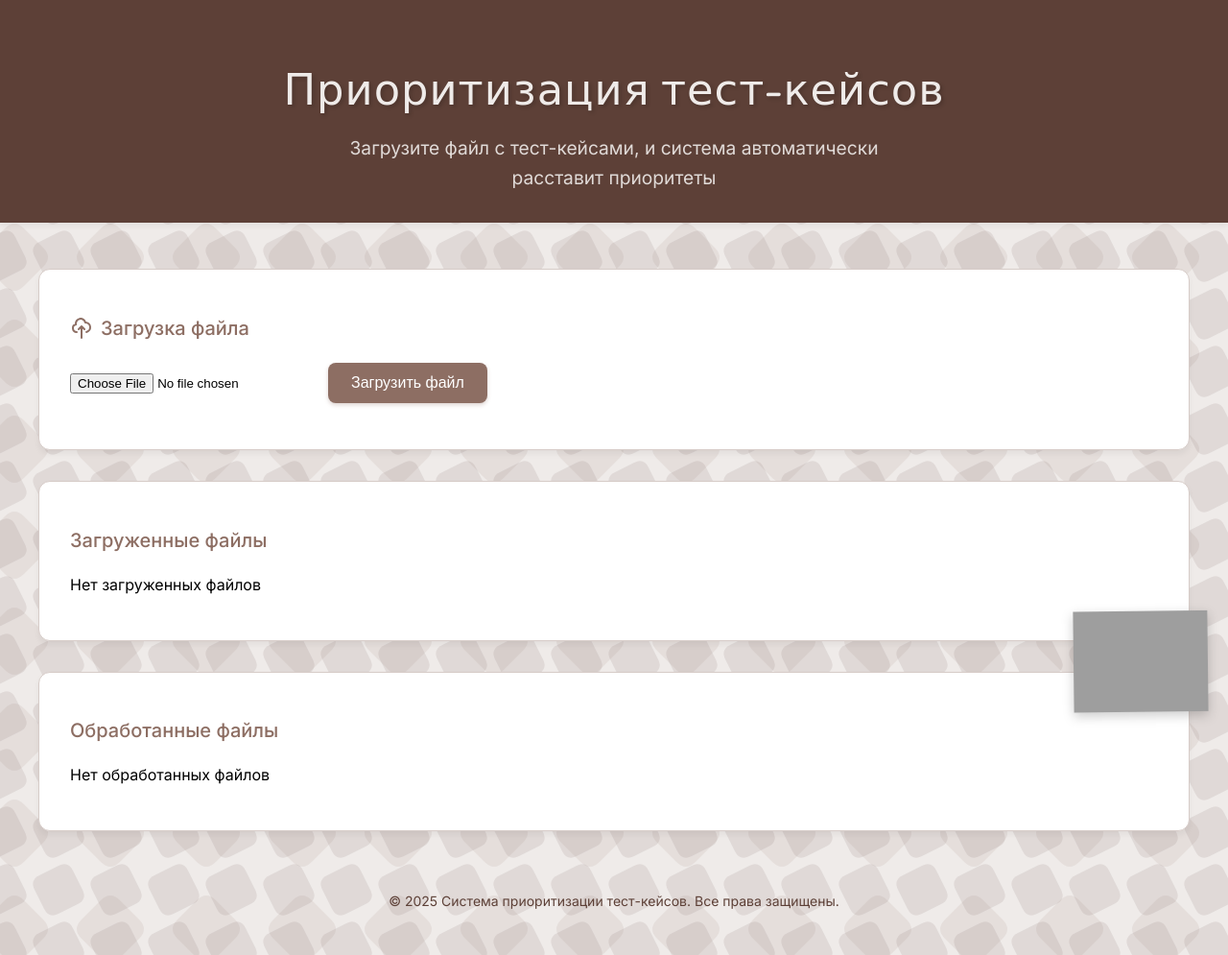
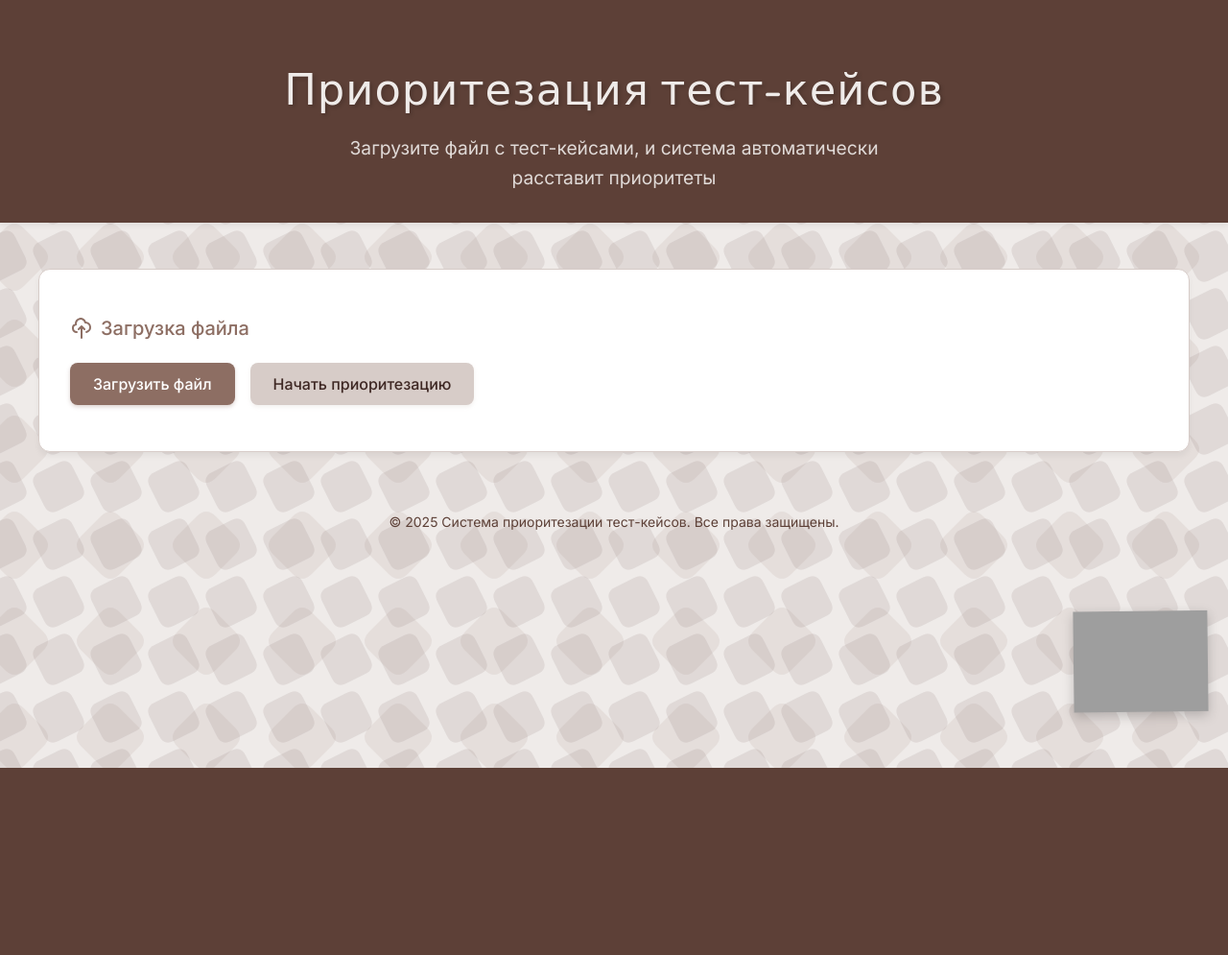
Before and after one commit to maleyyyas/Prioritet-t2, a Django app: page / in a window 1280 px wide. Shown: the whole page at 96% size. After the commit the page ends 800 px from the top, so only its background shows below. Run offline with Django 5.2, Linux system fonts and the light colour scheme; data comes from the database, SQL or seed files in the repository; both versions use the stored data as it was after the commit; grey boxes are pictures that could not be loaded.

Commit message:
minor changes

```diff
--- a/TestCasesGPT/urls.py
+++ b/TestCasesGPT/urls.py
@@ -2,10 +2,13 @@
 
 from django.conf import settings
 from django.conf.urls.static import static
-from django.urls import path, include
+from django.urls import path
+
+from processor.views import upload_and_list_files, process_with_chatgpt
 
 urlpatterns = [
-    path("", include("processor.urls")),  # подключаем processor как корень
+    path("", upload_and_list_files, name="home"),
+    path("process-ai/", process_with_chatgpt, name="process_with_chatgpt"),
 ]
 
 urlpatterns += static('/uploads/', document_root=os.path.join(settings.BASE_DIR, "uploads"))
--- a/processor/models.py
+++ b/processor/models.py
@@ -9,6 +9,7 @@
 class UploadedFile(models.Model):
     file = models.FileField(upload_to=upload_to)
     uploaded_at = models.DateTimeField(auto_now_add=True)
+    is_current = models.BooleanField(default=False)
 
     def __str__(self):
         return self.file.name
--- a/processor/views.py
+++ b/processor/views.py
@@ -14,34 +14,41 @@
 
 
 def upload_and_list_files(request):
-    """Объединённая view: загрузка + список загруженных/обработанных."""
+    """Загрузка одного файла и отображение состояния."""
+    current_file = UploadedFile.objects.filter(is_current=True).first()
+    processed_filename = None
+
+    # 🧼 Чистим, если файл не существует
+    if current_file and not os.path.exists(current_file.file.path):
+        current_file.delete()
+        current_file = None
 
     if request.method == "POST":
         form = UploadFileForm(request.POST, request.FILES)
         if form.is_valid():
-            form.save()
+            UploadedFile.objects.filter(is_current=True).delete()
+            new_file = form.save(commit=False)
+            new_file.is_current = True
+            new_file.save()
             return redirect("home")
     else:
         form = UploadFileForm()
 
-    # Отфильтровываем реально существующие
-    existing_files = [
-        f for f in UploadedFile.objects.all()
-        if os.path.exists(f.file.path)
-    ]
+    # Проверяем финальный файл
+    if current_file:
+        base_name = os.path.splitext(os.path.basename(current_file.file.name))[0]
+        final_name = f"{base_name}_final.xlsx"
+        final_path = os.path.join(settings.BASE_DIR, "uploads", final_name)
+        if os.path.exists(final_path):
+            processed_filename = final_name
 
-    # Обработанные — ищем по имени "_final"
-    uploads_dir = os.path.join(settings.BASE_DIR, "uploads")
-    processed_files = []
-    if os.path.exists(uploads_dir):
-        for filename in os.listdir(uploads_dir):
-            if "_final" in filename and filename.endswith(".xlsx"):
-                processed_files.append(filename)
+    chatgpt_table = request.session.pop("chatgpt_table", None)
 
     return render(request, "processor/index.html", {
         "form": form,
-        "files": existing_files,
-        "processed_files": processed_files
+        "current_file": current_file,
+        "processed_filename": processed_filename,
+        "chatgpt_table": chatgpt_table,  # 👈 добавили
     })
 
 
@@ -148,7 +155,6 @@
     # Сохраняем новый файл
     final_path = original_path.replace(".xlsx", "_final.xlsx")
     original_df.to_excel(final_path, index=False)
-    return final_path
 
 
 def send_to_chatgpt(text_data, prompt):
@@ -177,9 +183,12 @@
     return None
 
 
-def process_with_chatgpt(request, file_id):
-    """Обрабатывает файл, сохраняет результат и обновляет страницу."""
-    uploaded_file = get_object_or_404(UploadedFile, id=file_id)
+def process_with_chatgpt(request):
+    """Обрабатывает текущий файл, сохраняет результат и обновляет страницу."""
+    uploaded_file = UploadedFile.objects.filter(is_current=True).first()
+    if not uploaded_file:
+        return render(request, "processor/error.html", {"message": "Нет текущего файла для обработки."})
+
     original_file_path = uploaded_file.file.path
     processed_file_path = process_xlsx(original_file_path)
 
@@ -192,16 +201,11 @@
         result = convert_text_to_xlsx(processed_text, chatgpt_path)
 
         if result:
-            final_file_path = apply_priorities_from_chatgpt(original_file_path, chatgpt_path)
+            apply_priorities_from_chatgpt(original_file_path, chatgpt_path)
+            try:
+                parsed_data = json.loads(processed_text)
+                request.session['chatgpt_table'] = parsed_data
+            except Exception as e:
+                print("Ошибка парсинга ответа от ChatGPT:", e)
 
-            if final_file_path:
-                # Копируем файл в uploads/ с _final
-                uploads_dir = os.path.join(settings.BASE_DIR, "uploads")
-                os.makedirs(uploads_dir, exist_ok=True)
-
-                final_filename = os.path.basename(final_file_path).replace("_processed", "_final")
-                final_path = os.path.join(uploads_dir, final_filename)
-                shutil.copy(final_file_path, final_path)
-
-    # Возвращаемся на главную страницу
     return redirect("home")
--- a/templates/processor/index.html
+++ b/templates/processor/index.html
@@ -3,7 +3,7 @@
 <head>
     <meta charset="UTF-8">
     <meta name="viewport" content="width=device-width, initial-scale=1.0">
-    <title>Приоритизация тест-кейсов</title>
+    <title>Приоритезация тест-кейсов</title>
     <link rel="preconnect" href="https://fonts.googleapis.com">
     <link rel="preconnect" href="https://fonts.gstatic.com" crossorigin>
     <link href="https://fonts.googleapis.com/css2?family=Patrick+Hand&family=Inter:wght@300;400;500;600&display=swap" rel="stylesheet">
@@ -368,12 +368,12 @@
 </head>
 <body>
     <div class="owl-assistant" id="owlAssistant">
-        <div class="owl-message" id="owlMessage">Ух-ух! Я помогу с приоритизацией тест-кейсов!</div>
+        <div class="owl-message" id="owlMessage">Ух-ух! Я помогу с приоритезацией тест-кейсов!</div>
     </div>
 
     <header>
         <div class="header-content">
-            <h1>Приоритизация тест-кейсов</h1>
+            <h1>Приоритезация тест-кейсов</h1>
             <p class="subtitle">Загрузите файл с тест-кейсами, и система автоматически расставит приоритеты</p>
         </div>
     </header>
@@ -387,11 +387,39 @@
                 Загрузка файла
             </h2>
 
-            <form method="post" enctype="multipart/form-data" class="actions">
+            <div class="actions" style="display: flex; gap: 1rem; align-items: center;">
+                <form method="post" enctype="multipart/form-data" id="uploadForm" style="margin: 0;">
                     {% csrf_token %}
-                {{ form.file }}
-                <button type="submit" class="btn btn-primary">Загрузить файл</button>
+                    <input type="file" name="file" id="fileInput" class="file-input" accept=".xlsx,.xls,.csv" hidden>
+                    <label for="fileInput" class="btn btn-primary" style="cursor: pointer; margin: 0;">
+                        Загрузить файл
+                    </label>
                 </form>
+
+                <a href="{% if current_file %}{% url 'process_with_chatgpt' %}{% else %}#{% endif %}"
+                   class="btn {% if current_file %}btn-primary{% else %}btn-secondary disabled{% endif %}"
+                    style="text-decoration: none;">
+                    Начать приоритезацию
+                </a>
+            </div>
+
+            {% if current_file %}
+                <div class="file-info" style="margin-top: 1rem;">
+                    <svg xmlns="http://www.w3.org/2000/svg" fill="none" viewBox="0 0 24 24" stroke="currentColor" width="24" height="24">
+                        <path stroke-linecap="round" stroke-linejoin="round" stroke-width="2" d="M5 13l4 4L19 7"/>
+                    </svg>
+                    <div class="file-details">
+                        <div class="file-name">
+                            {{ current_file.file.name|cut:"uploads/" }}
+                        </div>
+                        <div class="file-size">
+                            {% with current_file.file.size|filesizeformat as size %}
+                                {{ size }}
+                            {% endwith %}
+                        </div>
+                    </div>
+                </div>
+            {% endif %}
 
             <div id="fileInfo" class="file-info hidden">
                 <svg xmlns="http://www.w3.org/2000/svg" fill="none" viewBox="0 0 24 24" stroke="currentColor" width="24" height="24">
@@ -404,78 +432,64 @@
             </div>
         </div>
 
-        <div id="resultsSection" class="hidden">
+        {% if processed_filename and chatgpt_table %}
         <div class="card">
-                <div class="results-header">
-                    <h2 class="card-title">
-                        <svg xmlns="http://www.w3.org/2000/svg" fill="none" viewBox="0 0 24 24" stroke="currentColor" width="24" height="24">
-                            <path stroke-linecap="round" stroke-linejoin="round" stroke-width="2" d="M9 12l2 2 4-4m6 2a9 9 0 11-18 0 9 9 0 0118 0z"/>
-                        </svg>
-                        Результаты приоритизации
-                    </h2>
-                    <div>
-                        <button id="deleteResultsBtn" class="btn btn-danger" style="margin-right: 1rem;">
-                            Удалить результаты
-                        </button>
-                        <button id="downloadBtn" class="btn btn-primary">
-                            <svg xmlns="http://www.w3.org/2000/svg" fill="none" viewBox="0 0 24 24" stroke="currentColor" width="20" height="20">
-                                <path stroke-linecap="round" stroke-linejoin="round" stroke-width="2" d="M4 16v1a3 3 0 003 3h10a3 3 0 003-3v-1m-4-4l-4 4m0 0l-4-4m4 4V4"/>
-                            </svg>
-                            Скачать
-                        </button>
-                    </div>
+            <div class="card-header" style="display: flex; justify-content: space-between; align-items: center;">
+                <h2 class="card-title">Результат приоритезации</h2>
+                <a href="/uploads/{{ processed_filename }}" class="btn btn-primary">Скачать результат</a>
             </div>
 
             <div class="results">
                 <table class="test-cases">
                     <thead>
                         <tr>
-                                <th>ID</th>
-                                <th>Название тест-кейса</th>
-                                <th>Приоритет</th>
-                                <th>Рекомендации</th>
+                            {% for key in chatgpt_table.0.keys %}
+                                <th>{{ key }}</th>
+                            {% endfor %}
+                            <th>Рекомендация</th>
                         </tr>
                     </thead>
-                        <tbody id="resultsTable">
+                    <tbody>
+                        {% for row in chatgpt_table %}
+                            <tr>
+                                {% for key, cell in row.items %}
+                                    {% if key == "Приоритет" %}
+                                        <td>
+                                            {% if cell == 1 %}
+                                                <span style="color: red; font-weight: bold;">Высокий</span>
+                                            {% elif cell == 2 %}
+                                                <span style="color: orange; font-weight: bold;">Средний</span>
+                                            {% elif cell == 3 %}
+                                                <span style="color: green; font-weight: bold;">Низкий</span>
+                                            {% else %}
+                                                {{ cell }}
+                                            {% endif %}
+                                        </td>
+                                    {% else %}
+                                        <td>{{ cell }}</td>
+                                    {% endif %}
+                                {% endfor %}
+                                <td>
+                                    {% if row.Приоритет == 1 %}
+                                        Проверить в первую очередь
+                                    {% elif row.Приоритет == 2 %}
+                                        Проверить после основных сценариев
+                                    {% elif row.Приоритет == 3 %}
+                                        Проверить в последнюю очередь
+                                    {% else %}
+                                        —
+                                    {% endif %}
+                                </td>
+                            </tr>
+                        {% endfor %}
                     </tbody>
                 </table>
             </div>
         </div>
-        </div>
-
-        <div class="card">
-            <h2 class="card-title">Загруженные файлы</h2>
-            {% if files %}
-                <ul>
-                    {% for file in files %}
-                        <li>
-                            {{ file.file.name }}
-                            <a href="{% url 'process_with_chatgpt' file.id %}" class="btn btn-primary" onclick="handleProcessing(event, this.href)">Обработать AI</a>
-                        </li>
-                    {% endfor %}
-                </ul>
-            {% else %}
-                <p>Нет загруженных файлов</p>
         {% endif %}
-        </div>
-
-        <div class="card">
-            <h2 class="card-title">Обработанные файлы</h2>
-            {% if processed_files %}
-                <ul>
-                    {% for file in processed_files %}
-                        <li>
-                            <a href="/uploads/{{ file }}" class="btn btn-secondary">{{ file }}</a>
-                        </li>
-                    {% endfor %}
-                </ul>
-            {% else %}
-                <p>Нет обработанных файлов</p>
-            {% endif %}
-        </div>
 
         <footer>
-            © 2025 Система приоритизации тест-кейсов. Все права защищены.
+            © 2025 Система приоритезации тест-кейсов. Все права защищены.
         </footer>
     </div>
 
@@ -485,13 +499,13 @@
             const owlMessage = document.getElementById('owlMessage');
 
             const owlMessages = {
-                default: "Ух-ух! Я помогу с приоритизацией тест-кейсов!",
+                default: "Ух-ух! Я помогу с приоритезацией тест-кейсов!",
                 uploadBtn: "Нажми здесь, чтобы выбрать файл",
                 prioritizeBtn: "Нажми эту кнопку после выбора файла",
                 downloadBtn: "Ты можешь сохранить себе результат!",
                 changeFileBtn: "Хочешь выбрать другой файл?",
                 deleteResultsBtn: "Эта кнопка нужна, чтобы удалить результаты",
-                fileUploaded: "Файл загружен! Теперь нажмите 'Начать приоритизацию'",
+                fileUploaded: "Файл загружен! Теперь нажмите 'Начать приоритезацию'",
                 processing: "Идет анализ тест-кейсов...",
                 resultsReady: "Ух-ух! Результаты готовы! Можешь проверять таблицу"
             };
@@ -537,19 +551,7 @@
 
             fileInput.addEventListener('change', function(e) {
                 if (e.target.files.length > 0) {
-                    const file = e.target.files[0];
-                    fileName.textContent = file.name;
-                    fileSize.textContent = formatFileSize(file.size);
-                    fileInfo.classList.remove('hidden');
-                    prioritizeBtn.disabled = false;
-                    changeFileBtn.disabled = false;
-
-                    owlMessage.textContent = owlMessages.fileUploaded;
-                    owlMessage.style.opacity = 1;
-                    setTimeout(() => owlMessage.style.opacity = 0, 3000);
-                } else {
-                    prioritizeBtn.disabled = true;
-                    changeFileBtn.disabled = true;
+                    document.getElementById('uploadForm').submit();
                 }
             });
 
@@ -566,7 +568,7 @@
 
                 setTimeout(() => {
                     showResults();
-                    prioritizeBtn.innerHTML = 'Начать приоритизацию';
+                    prioritizeBtn.innerHTML = 'Начать приоритезацию';
                     prioritizeBtn.disabled = false;
 
                     owlMessage.textContent = owlMessages.resultsReady;
@@ -627,21 +629,26 @@
         });
     </script>
     <script>
-    function handleProcessing(event, url) {
-        event.preventDefault();
+    document.addEventListener("DOMContentLoaded", function () {
+        const fileInput = document.getElementById("fileInput");
+        const form = document.getElementById("uploadForm");
 
-        // Создаём невидимый iframe, чтобы запустить обработку
-        const iframe = document.createElement('iframe');
-        iframe.style.display = 'none';
-        iframe.src = url;
-
-        // Когда iframe загружается (обработка завершена) — перезагрузка
-        iframe.onload = function () {
-            window.location.reload();
-        };
-
-        document.body.appendChild(iframe);
+        fileInput.addEventListener("change", function () {
+            if (fileInput.files.length > 0) {
+                form.submit();
             }
+        });
+    });
+    </script>
+    <script>
+        document.addEventListener("DOMContentLoaded", function () {
+            const button = document.querySelector("a.btn.disabled");
+            if (button) {
+                button.addEventListener("click", function (e) {
+                    e.preventDefault();
+                });
+            }
+        });
     </script>
 </body>
 </html>
```
Also changed, not shown: db.sqlite3, 1 other file. Lines whose indentation alone changed are shown as unchanged.
